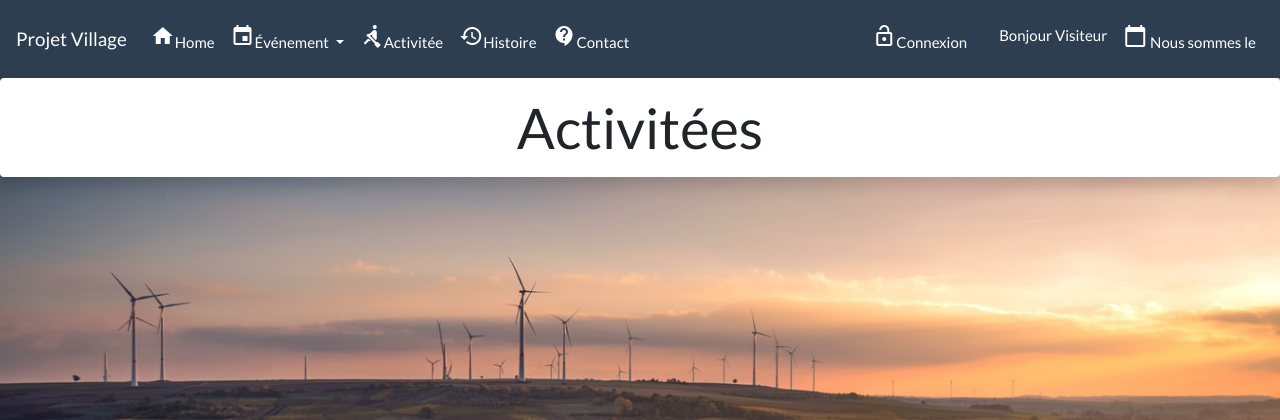
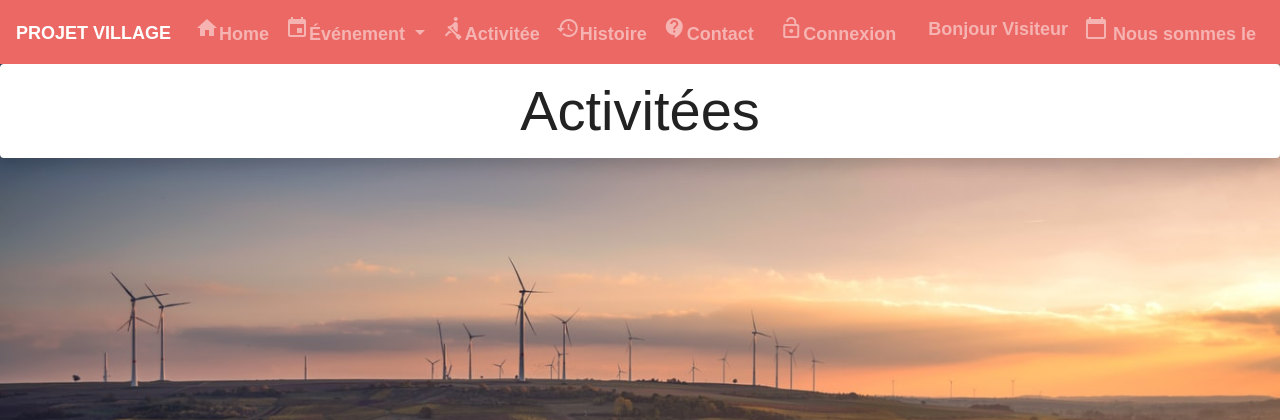
Before and after one commit to alexthegones/SYMFONY, a Symfony app: template Village/templates/activity.html.twig in a window 1280 px wide. Shown: the top 420 px of the page. Run offline with Twig, Linux system fonts and the light colour scheme; the template is opened without the code that fills it, so the values that code supplies are empty; style sheets or scripts are compiled from the project's sources; some libraries are stand-ins or nearby versions; some web fonts are replaced.

Commit message:
"Mise en page"

```diff
--- a/Village/templates/base.html.twig
+++ b/Village/templates/base.html.twig
@@ -8,7 +8,7 @@
 			{% endblock %}
 		</title>
 		<link rel="stylesheet" href="https://fonts.googleapis.com/icon?family=Material+Icons">
-		<link rel="stylesheet" href="https://bootswatch.com/4/flatly/bootstrap.min.css">
+		<link rel="stylesheet" href="https://bootswatch.com/4/journal/bootstrap.min.css">
 		<link
 		rel="stylesheet" href="https://unpkg.com/leaflet@1.6.0/dist/leaflet.css" integrity="sha512-xwE/Az9zrjBIphAcBb3F6JVqxf46+CDLwfLMHloNu6KEQCAWi6HcDUbeOfBIptF7tcCzusKFjFw2yuvEpDL9wQ==" crossorigin=""/>
 		{# <link rel="stylesheet" href="{{ asset('/build/app.css') }}"> #}
@@ -16,7 +16,7 @@
 		{{ encore_entry_link_tags('app') }}
 	</head>
 	<body>
-		<nav class="navbar navbar-expand-lg navbar-dark bg-primary">
+		<nav class="navbar navbar-expand-lg navbar-dark bg-primary sticky-top">
 			<a class="navbar-brand" href="{{ path('home') }}">Projet Village</a>
 			<button class="navbar-toggler" type="button" data-toggle="collapse" data-target="#navbarColor02" aria-controls="navbarColor02" aria-expanded="false" aria-label="Toggle navigation">
 				<span class="navbar-toggler-icon"></span>
```
